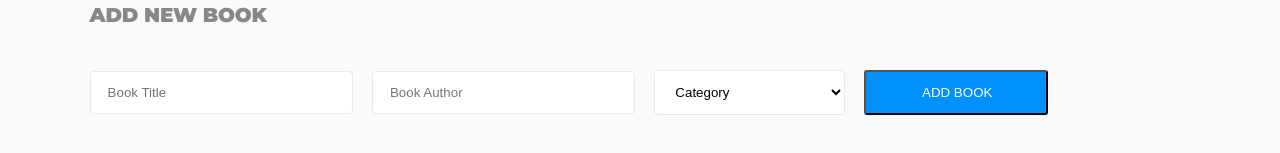
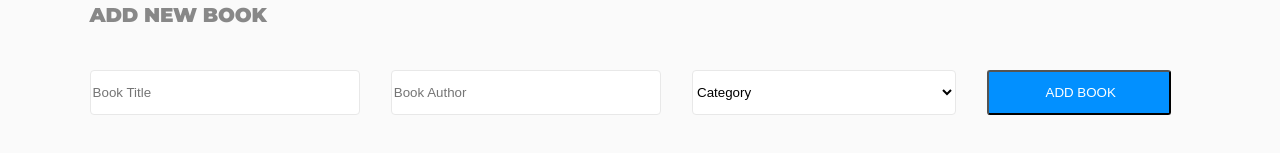
Before and after one commit to mullenlucas/react-bookstore, a React (Create React App) app: page / in a window 1280 px wide. Shown: the part 217-370 px from the top of the page. Built offline with nearby package versions, Linux system fonts and the light colour scheme; no server answers.

Commit message:
update add-book section

```diff
--- a/src/components/Form.js
+++ b/src/components/Form.js
@@ -12,7 +12,7 @@ function Form() {
     <div id="add-div" className="f-col">
       <div className="add-book-line-div" />
       <h2>ADD NEW BOOK</h2>
-      <form id="add-book-form">
+      <form id="add-book-form" className="flexd">
         <input id="book-title" value={bookTitle} onInput={(e) => setbookTitle(e.target.value)} placeholder="Book Title" type="text" />
         <input id="book-author" value={bookAuthor} onInput={(e) => setbookAuthor(e.target.value)} placeholder="Book Author" type="text" />
         <select
--- a/src/index.css
+++ b/src/index.css
@@ -236,18 +236,16 @@ header {
   color: #888;
 }
 
-#book-title,
-#book-author {
-  margin: 0 1.2rem 0 0;
-  padding: 0.813rem 4.2rem 0.813rem 1.063rem;
-  border-radius: 4px;
-  border: solid 1px #e8e8e8;
-  background-color: #fff;
+#add-book-form {
+  width: 100%;
+  gap: 1.5rem;
+  justify-content: space-between;
 }
 
+#book-title,
+#book-author,
 #form-categ {
-  margin: 0 1.2rem 0 0;
-  padding: 0.813rem 4.2rem 0.813rem 1rem;
+  width: 24%;
   border-radius: 4px;
   border: solid 1px #e8e8e8;
   background-color: #fff;
```
